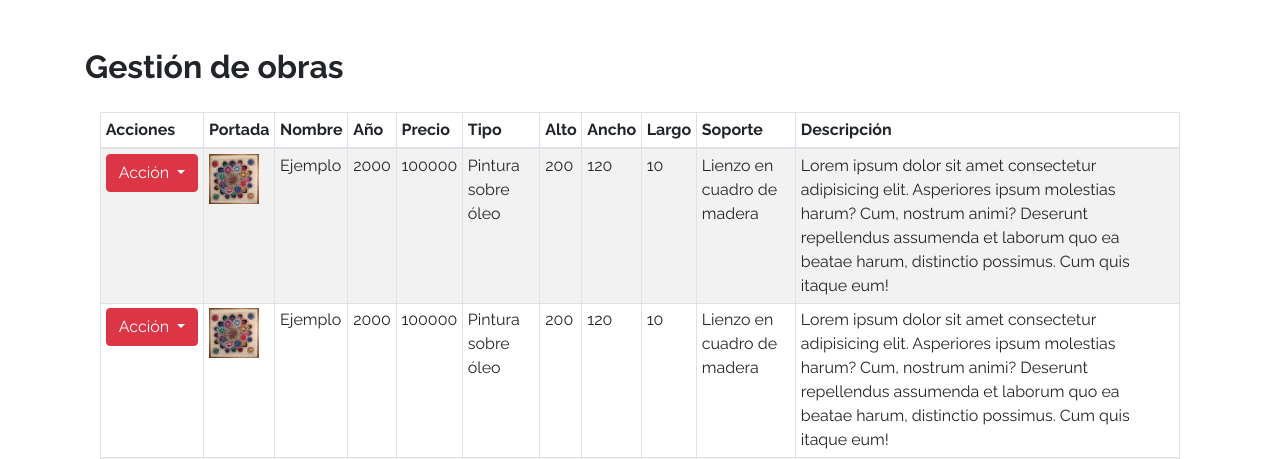
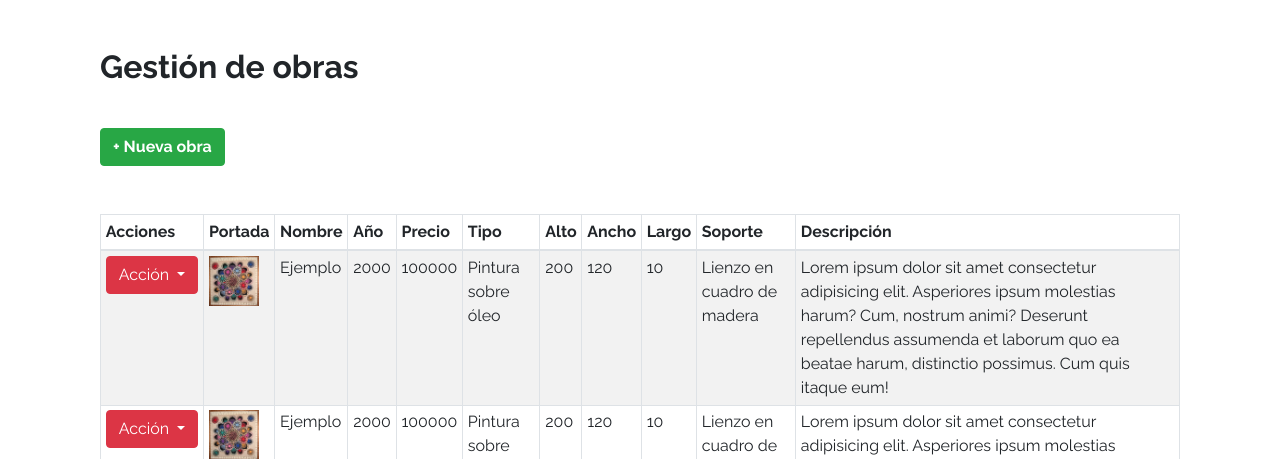
Before and after one commit to malcompozo/GrupoCero, a Django app: page /gestion_obras/ in a window 1280 px wide. Shown: the part 86-545 px from the top of the page. Run offline with Django 3.2, Linux system fonts and the light colour scheme; some libraries are stand-ins or nearby versions.

Commit message:
botón publicar obra en gestion_obras.html

```diff
--- a/GrupoCero/core/templates/core/gestion_obras.html
+++ b/GrupoCero/core/templates/core/gestion_obras.html
@@ -1,7 +1,10 @@
 {% extends 'core/base.html' %} {% load static %} {% block contenido %}
 <div class="container-xl">
-    <h2 class="mt-5 mb-3">Gestión de obras</h2>
+
     <div class="container col-12">
+        <h2 class="mt-5">Gestión de obras</h2>
+        <button type="submit" class="mt-4 mb-5 btn btn-success"><strong>+ Nueva obra</strong></button>
+
         <table id="gestion-obras-tabla" class="table table-striped table-bordered table-sm" cellspacing="0"
             width="100%">
             <thead class="gestion-obras-encabezado">
```
